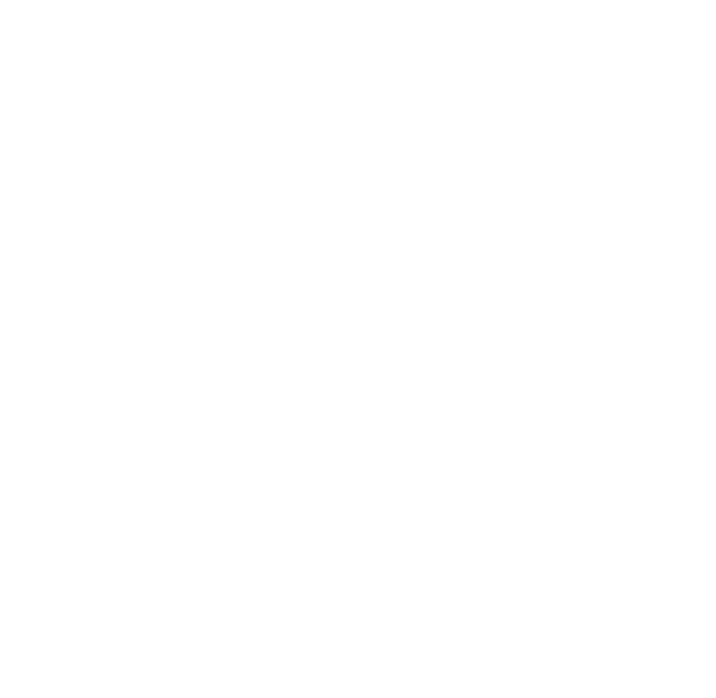
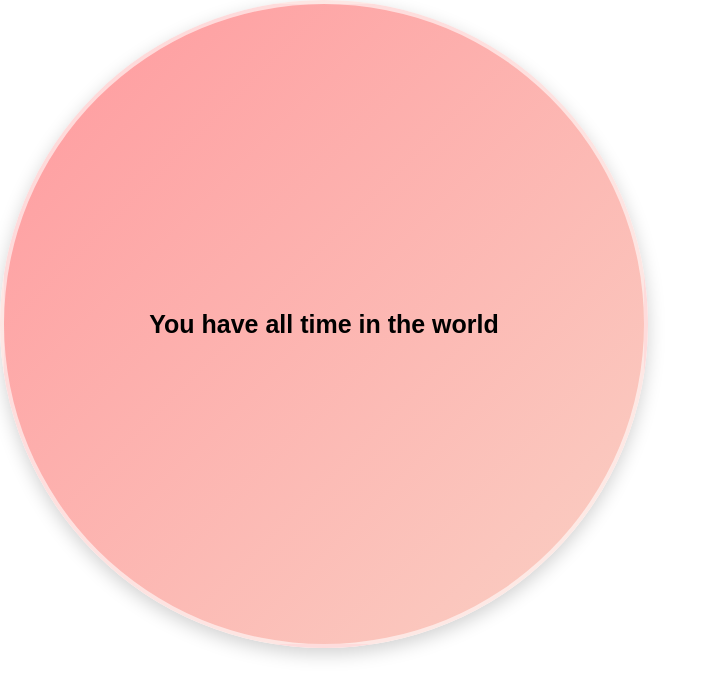
Before and after one commit to ValentynaJasochka/calendar, a React (Create React App) app: page / in a window 1280 px wide. Shown: the top 698 px of the page, without its empty margins (0-716 px from the left). Built offline with nearby package versions, Linux system fonts and the light colour scheme.

Commit message:
circle-balance

```diff
--- a/package.json
+++ b/package.json
@@ -9,6 +9,7 @@
     "react": "^18.3.1",
     "react-dom": "^18.3.1",
     "react-scripts": "5.0.1",
+    "styled-components": "^6.1.19",
     "web-vitals": "^2.1.4"
   },
   "scripts": {
--- a/src/App.js
+++ b/src/App.js
@@ -1,10 +1,8 @@
-
+import { CircleBalance } from "./Components/Circle/Circle";
 
 function App() {
   return (
-    <div >
-
-    </div>
+    <CircleBalance/>
   );
 }
 
--- /dev/null
+++ b/src/Components/Circle/Circle.jsx
@@ -0,0 +1,8 @@
+import { Circle } from "./Circle.styled"
+export const  CircleBalance =  () =>{
+  return (
+    <Circle>
+      <span>You have all time in the world</span>
+    </Circle>
+  )
+}
--- /dev/null
+++ b/src/Components/Circle/Circle.styled.jsx
@@ -0,0 +1,17 @@
+import styled from "styled-components";
+
+export const Circle = styled.div`
+  width: 50vw; /* 30% від ширини вьюпорта */
+  max-width: 700px; /* обмеження максимальної величини */
+  aspect-ratio: 1 / 1;
+  border-radius: 50%;
+  background: linear-gradient(135deg, #ff9a9e, #fad0c4);
+  box-shadow: 0 6px 18px rgba(0, 0, 0, 0.18);
+  border: 4px solid rgba(255, 255, 255, 0.6);
+  display: flex;
+  align-items: center;
+  justify-content: center;
+  font-size: 25px;
+  font-weight: 600;
+  font-family: sans-serif;
+`;
```
Also changed, not shown: index.html (added, +11 -0 lines), 1 other file (tests, documents, lock files or other folders).
